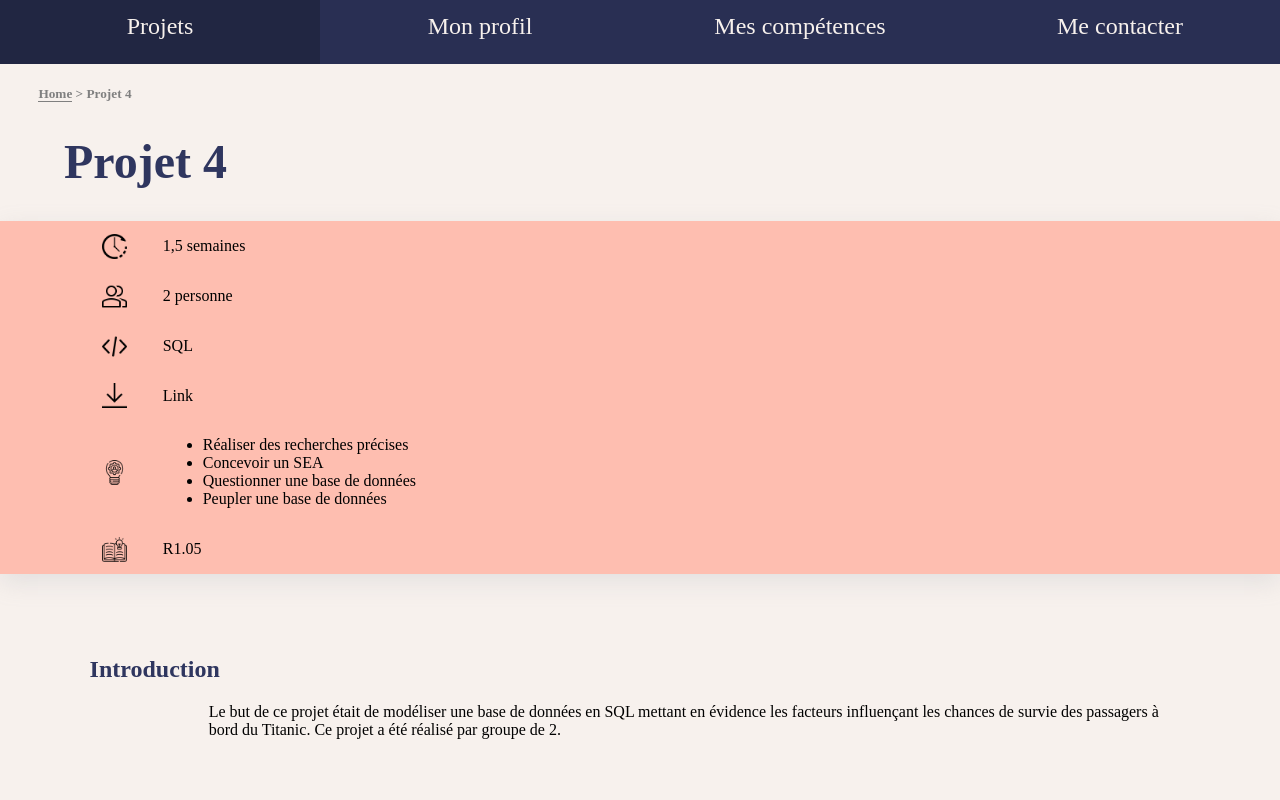
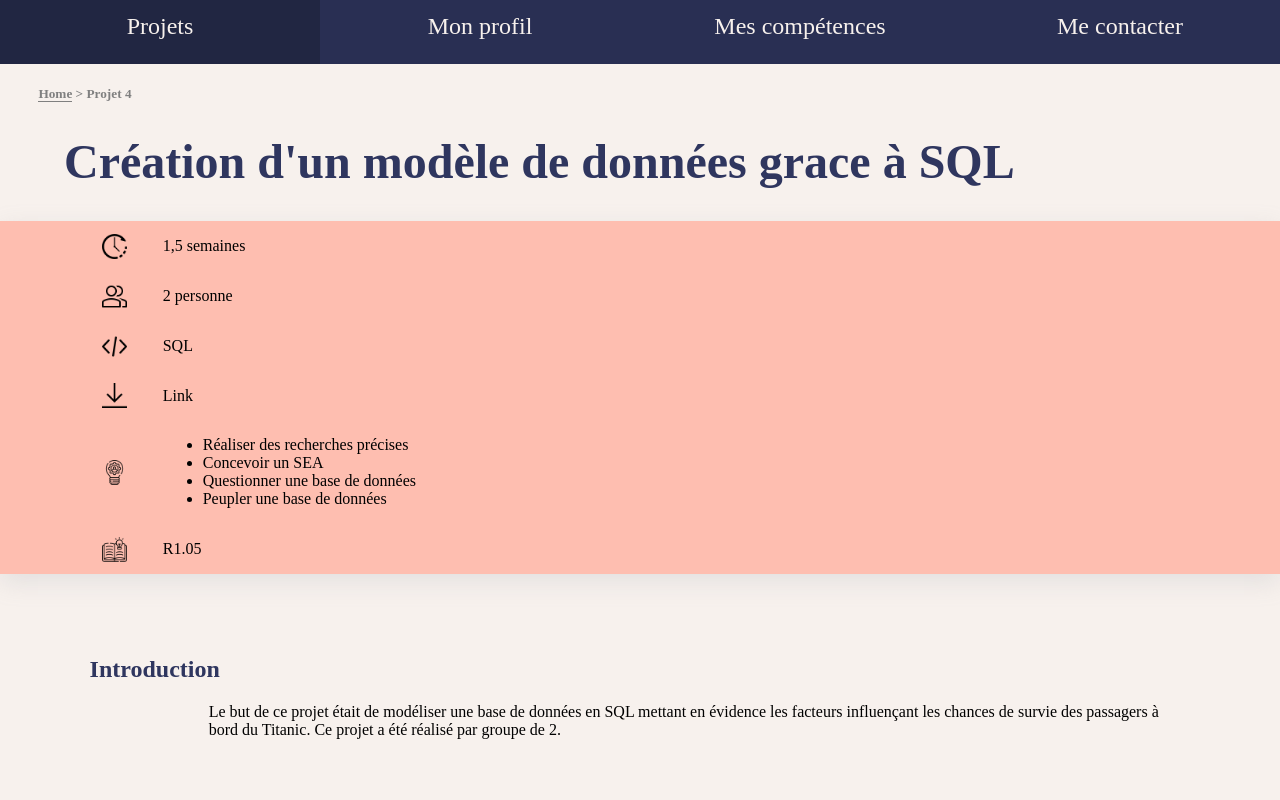
Before and after one commit to JulienBecheras/portfolio, a plain HTML site: page project4.html in a window 1280 px wide. Shown: the top 800 px of the page. Drawn offline with Linux system fonts and the light colour scheme.

Commit message:
correction h1 projet

```diff
--- a/project4.html
+++ b/project4.html
@@ -15,7 +15,7 @@
         <a href="#footer">Me contacter</a>
     </ul>
     <h5><a href="index.html">Home</a> > Projet 4</h5>
-    <h1>Projet 4</h1>
+    <h1>Création d'un modèle de données grace à SQL</h1>
     <section>
         <div class="info">
             <article>
```
Also changed, not shown: project3.html (+1 -1 lines).
